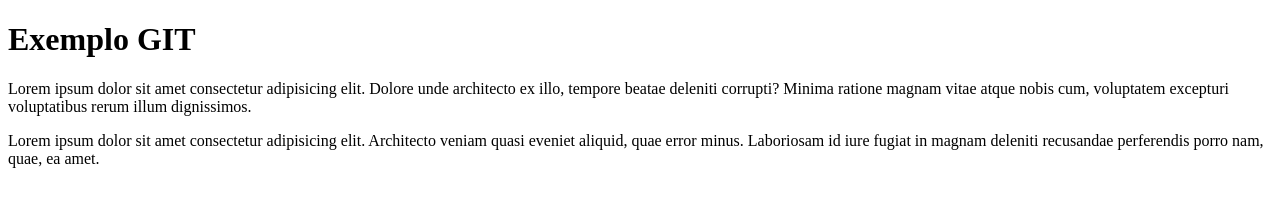
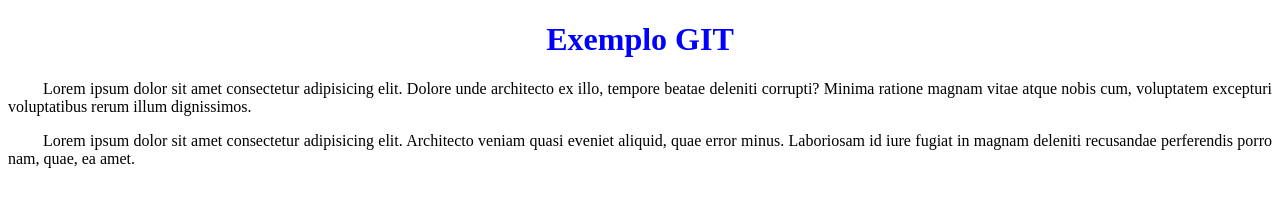
Before and after one commit to MarsoL4/exemplo-git25-3, a plain HTML site: page index.html in a window 1280 px wide. Drawn offline with Linux system fonts and the light colour scheme.

Commit message:
adicionei o style.css

```diff
--- /dev/null
+++ b/css/style.css
@@ -0,0 +1,9 @@
+h1{
+    text-align: center;
+    color: blue;
+}
+
+p{
+    text-align: justify;
+    text-indent: 35px;
+}
--- a/index.html
+++ b/index.html
@@ -4,6 +4,7 @@
     <meta charset="UTF-8">
     <meta name="viewport" content="width=device-width, initial-scale=1.0">
     <title>Exemplo GIT</title>
+    <link rel="stylesheet" href="css/style.css">
 </head>
 <body>
     <h1>Exemplo GIT</h1>
```
